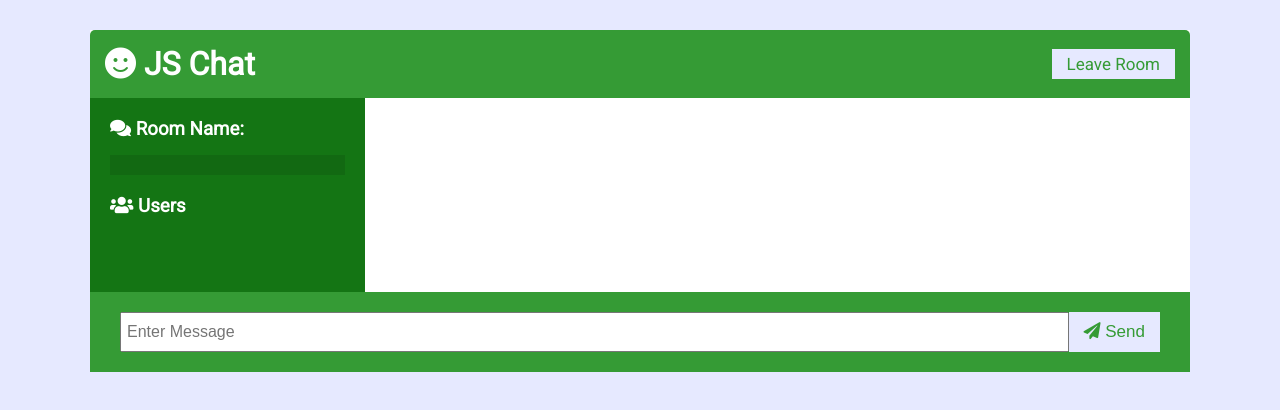
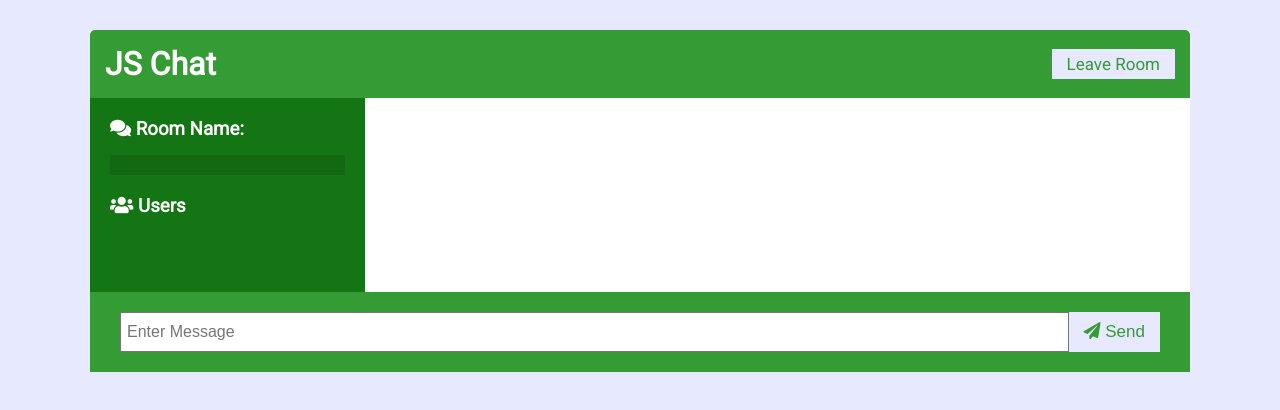
Before and after one commit to bryce-guglietti/js-chat-room, a website: page public/chat.html in a window 1280 px wide. Drawn offline with nearby package versions, Linux system fonts and the light colour scheme; no server answers.

Commit message:
Update chat.html

```diff
--- a/public/chat.html
+++ b/public/chat.html
@@ -10,7 +10,7 @@
 <body>
   <div class="chat-container">
     <header class="chat-header">
-      <h1><i class="fas fa-smile"></i> JS Chat</h1>
+      <h1>JS Chat</h1>
       <a href="index.html" class="btn">Leave Room</a>
     </header>
     <main class="chat-main">
```
